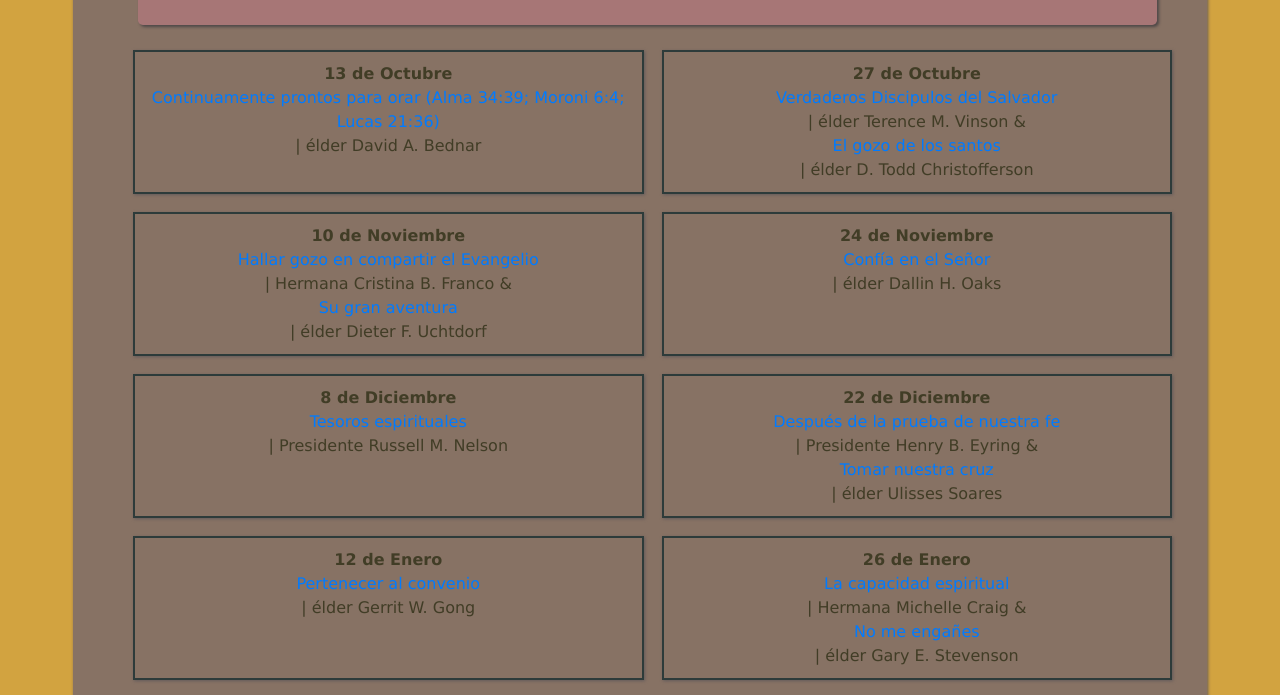
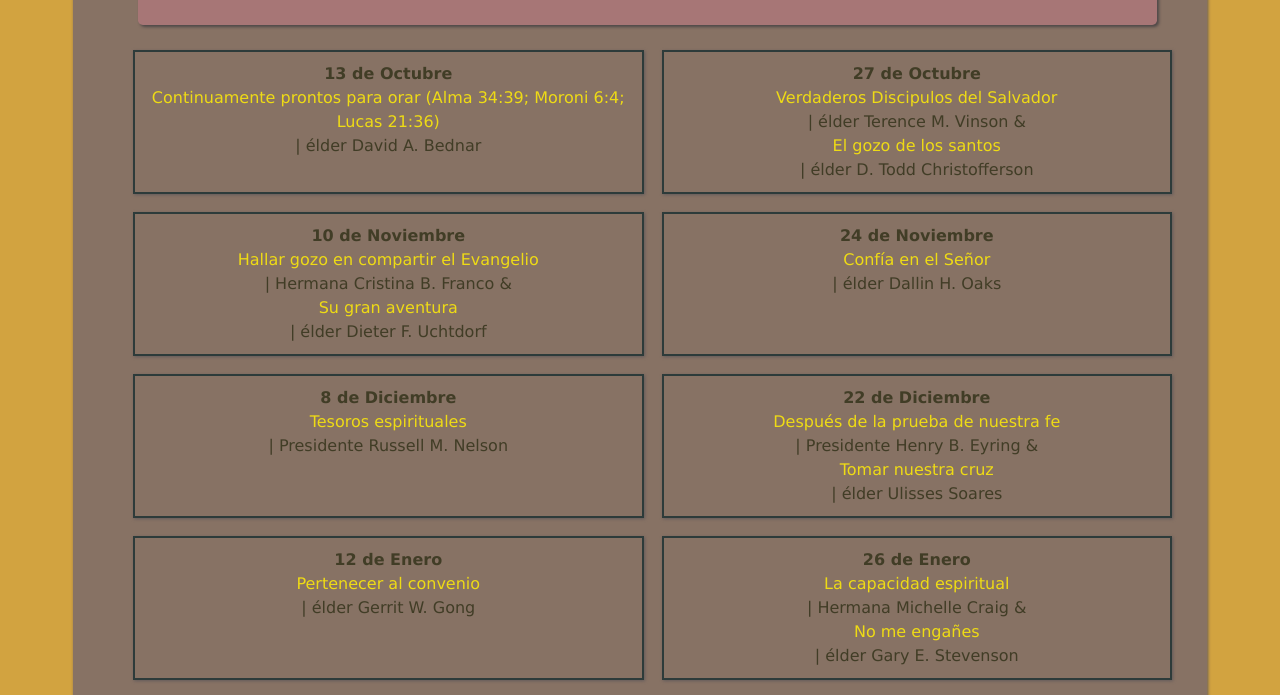
Before and after one commit to RodriguezOswaldo/rs, a plain HTML site: page index.html in a window 1280 px wide. Shown: the part 91-786 px from the top of the page. Drawn offline with nearby package versions, Linux system fonts and the light colour scheme.

Commit message:
color links

```diff
--- a/index.html
+++ b/index.html
@@ -56,6 +56,7 @@
         }
 
         li a {
+            color: rgba(253, 233, 10, 0.879);
             font-size: 1em;
             text-align: justify;
             text-decoration: none;
@@ -90,7 +91,7 @@
 
         } */
         a:visited {
-            color: rgb(196, 173, 173);
+            color: orange;
         }
 
         a:focus {
```
